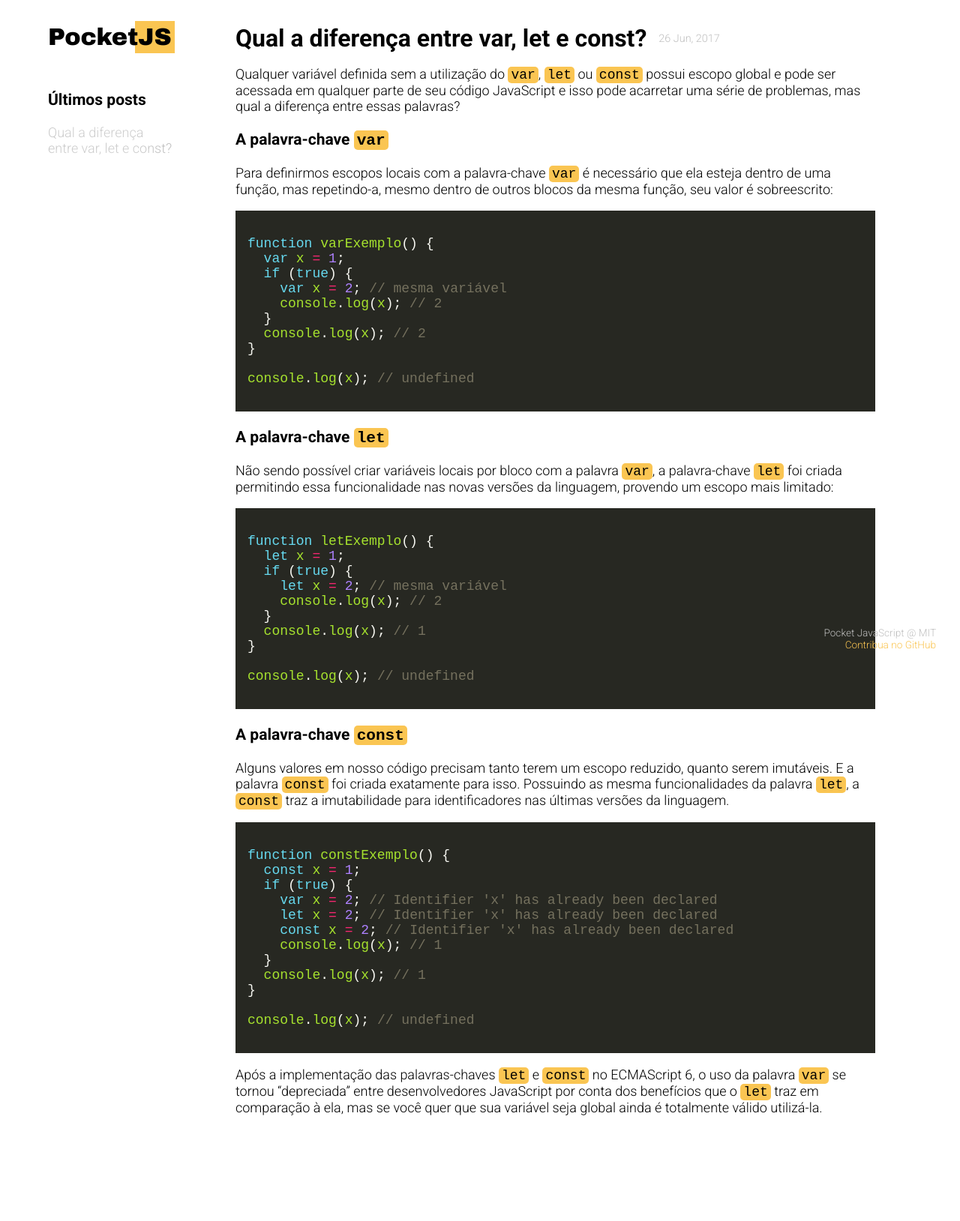
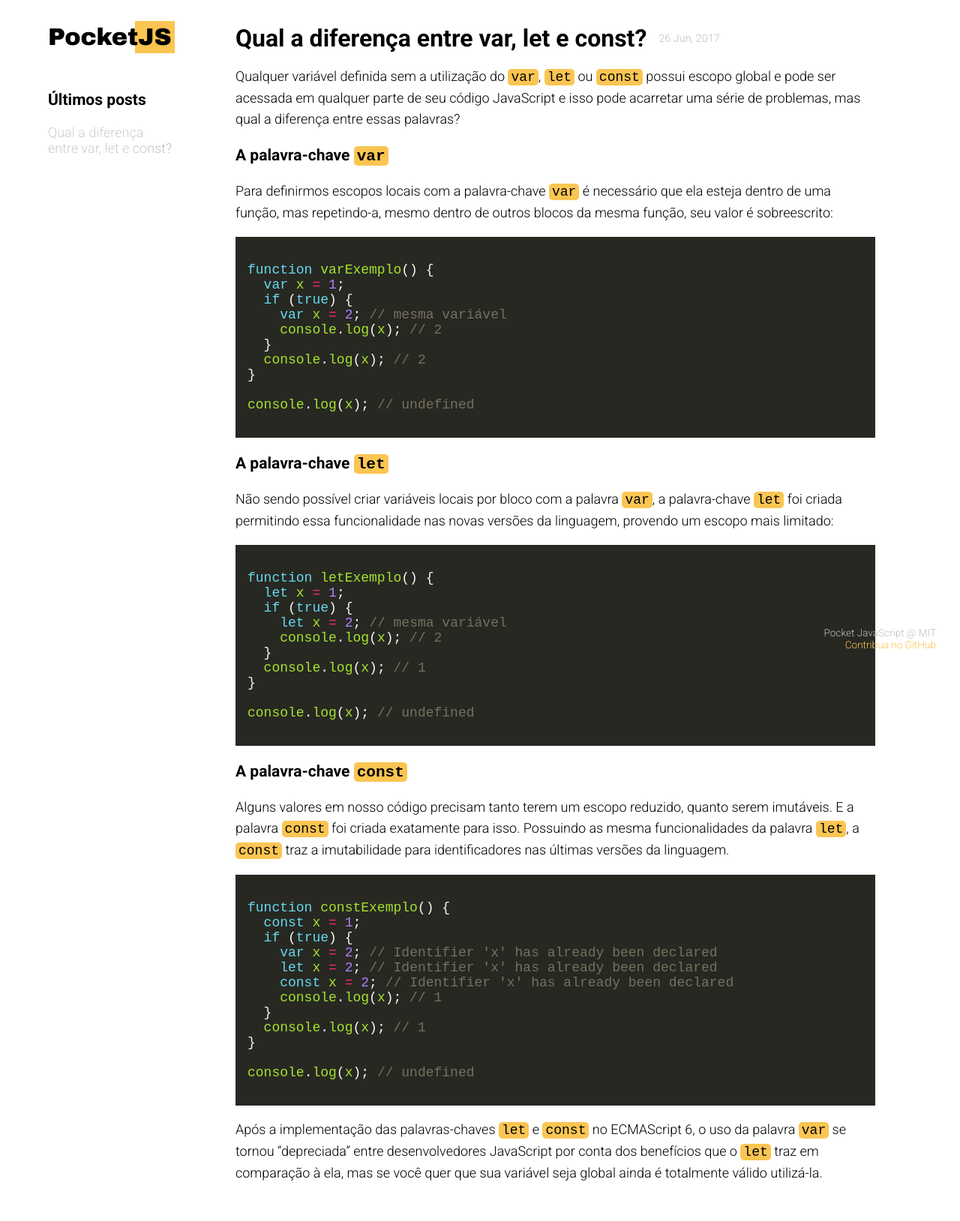
Before and after one commit to kvnol/pocketjs.github.io, a Jekyll site: the page built from _posts/2017-06-26-var-let-const-diferencas.md, in a window 1280 px wide. Shown: the whole page at 75% size. Built offline with Jekyll 4.4.1, drawn with Linux system fonts in a browser that asks for light colours; comment, search, counter and statistics services are not loaded; before the commit the page ends 1538 px from its top, so only the background shows below that.

Commit message:
Adjust on line-height of 'post-content p'

```diff
--- a/assets/_sass/molecules/_post.sass
+++ b/assets/_sass/molecules/_post.sass
@@ -15,3 +15,6 @@
 .post-date
   font-size: .9rem
   color: lighten(#000, 75%)
+
+.post-content p
+  line-height: 1.75rem
```
